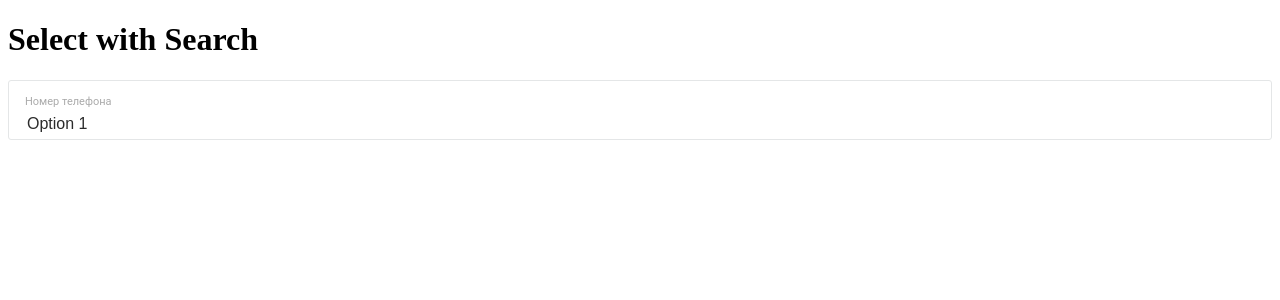
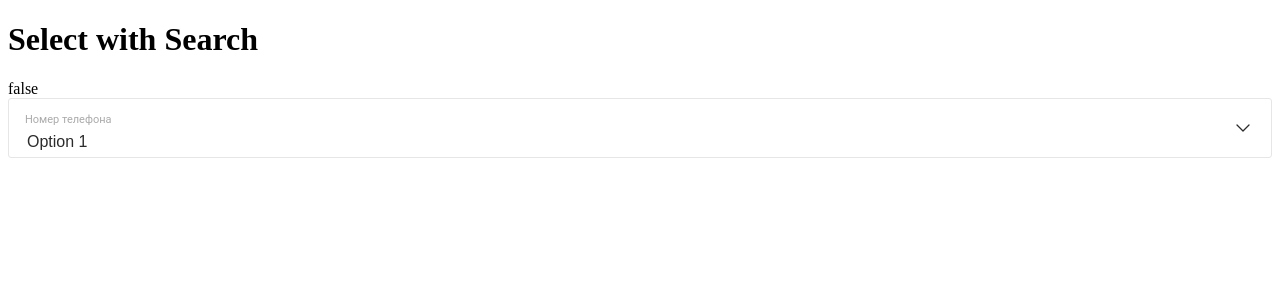
Before and after one commit to Vidnov/component-select-by-pecom, a Vue app: page / in a window 1280 px wide. Shown: the top 300 px of the page. Built offline with nearby package versions, Linux system fonts and the light colour scheme.

Commit message:
main - update component and add animation

```diff
--- a/package.json
+++ b/package.json
@@ -15,6 +15,7 @@
     "@vitejs/plugin-vue": "^5.1.4",
     "sass-embedded": "^1.80.6",
     "vite": "^5.4.10",
-    "vite-plugin-vue-devtools": "^7.5.4"
+    "vite-plugin-vue-devtools": "^7.5.4",
+    "vitest": "^2.1.4"
   }
 }
--- /dev/null
+++ b/src/components/icons/vArrow.vue
@@ -0,0 +1,15 @@
+<script>
+export default {
+  name: "vArrow"
+}
+</script>
+
+<template>
+  <svg width="24" height="24" viewBox="0 0 24 24" fill="none" xmlns="http://www.w3.org/2000/svg">
+    <path d="M6 9L12 15L18 9" stroke="#2B2B2B" stroke-width="1.28571" stroke-linecap="round" stroke-linejoin="round"/>
+  </svg>
+</template>
+
+<style scoped lang="scss">
+
+</style>
--- a/src/components/vSelect.vue
+++ b/src/components/vSelect.vue
@@ -1,13 +1,17 @@
 <template>
-  <div id="select-with-search" class="select-with-search">
-    <div class="select-control" @click="handleShowDropdown">
+  {{showDropdown}}
+  <div id="select-with-search" class="select-with-search" :class="{'focused': showDropdown}">
+    <label for="input_select" class="select-control">
       <div class="select-control__title">
         <span class="title">Номер телефона</span>
       </div>
       <div class="select-control__input">
-        <input v-model="searchTerm" @input="filterOptions"  class="input" type="text">
+        <input id="input_select" v-model="searchTerm" @input="filterOptions" class="input" type="text">
       </div>
-    </div>
+        <div @click="handleShowDropdown" class="arrow" :class="{'active': showDropdown }">
+          <vArrow/>
+        </div>
+    </label>
     <transition name="dropdown-fade">
       <div class="dropdown" v-show="showDropdown">
         <div class="dropdown-wrapper" v-if="filteredOptions.length">
@@ -23,6 +27,7 @@
   </div>
 </template>
 <script>
+import vArrow from './icons/vArrow.vue';
 export default {
   props: {
     options: {
@@ -33,12 +38,20 @@ export default {
       type: [String, Object],
     }
   },
+  components: {
+    vArrow
+  },
   data() {
     return {
-      showDropdown: false,
+      show: false,
       searchTerm: '',
       filteredOptions: this.options,
     };
+  },
+  computed: {
+    showDropdown () {
+      return this.show;
+    }
   },
   created() {
     if (this.modelValue) {
@@ -57,21 +70,22 @@ export default {
   },
   methods: {
     handleShowDropdown(){
-      this.showDropdown = !this.showDropdown;
+      this.show = !this.show;
     },
     handleClick(event) {
       const element = document.getElementById('select-with-search');
       if (!element.contains(event.target)) {
-        this.showDropdown = false;
+        this.show = false;
       }
 },
     handleOptionSelect(option) {
       this.$emit('update:model-value', option); // Измените на option, чтобы возвращать весь объект
       this.searchTerm = option.name; // Или любое другое поле, которое хотите отобразить
-      this.showDropdown = false;
-      this.filteredOptions = this.options; // Сброс фильтрации
+      this.show = false;
+      // this.filteredOptions = this.options; // Сброс фильтрации
     },
     filterOptions() {
+      this.show = true;
       this.filteredOptions = this.options.filter(option =>
           option.name.toLowerCase().includes(this.searchTerm.toLowerCase()) // Или другое поле
       );
@@ -82,18 +96,23 @@ export default {
 
 <style scoped lang="scss">
 .select-with-search {
+  cursor: pointer;
   display: flex;
   position: relative;
   font-family: Roboto, sans-serif;
   background: #ffffff;
   border: 1px solid #E4E6E7;
   border-radius: 3px;
+  &:hover {
+    border: 1px solid #848FC9
+  }
   .select-control {
     display: flex;
     flex-flow: column;
     gap: 4px;
     padding: 9px 16px 4px;
     width: 100%;
+
     &__title {
       .title {
         color: #AAAAAA;
@@ -103,6 +122,7 @@ export default {
       }
     }
     &__input {
+      position: relative;
       .input {
         border: none;
         color: #2b2b2b;
@@ -116,10 +136,22 @@ export default {
         }
       }
     }
+    .arrow {
+      transition: all ease-in .3s;
+      display: flex;
+      align-items: center;
+      position: absolute;
+      top: 50%;
+      right: 16px;
+      transform: translateY(-50%);
+    }
+    .active {
+      transform: rotate(180deg) translateY(50%);
+    }
   }
   .dropdown {
     position: absolute;
-    top: 100%;
+    top: 102%;
     left: 0;
     right: 0;
     padding: 12px;
@@ -164,10 +196,14 @@ export default {
   }
 }
 
+.focused {
+  border: 1px solid #48538B;
+}
+
 ///* Переходы для dropdown */
 .dropdown-fade-enter-active,
 .dropdown-fade-leave-active {
-  transition: opacity .3s ease-in;
+  transition: opacity .2s ease-in;
 }
 
 .dropdown-fade-enter-from,
```
Also changed, not shown: 1 other file (tests, documents, lock files or other folders).
